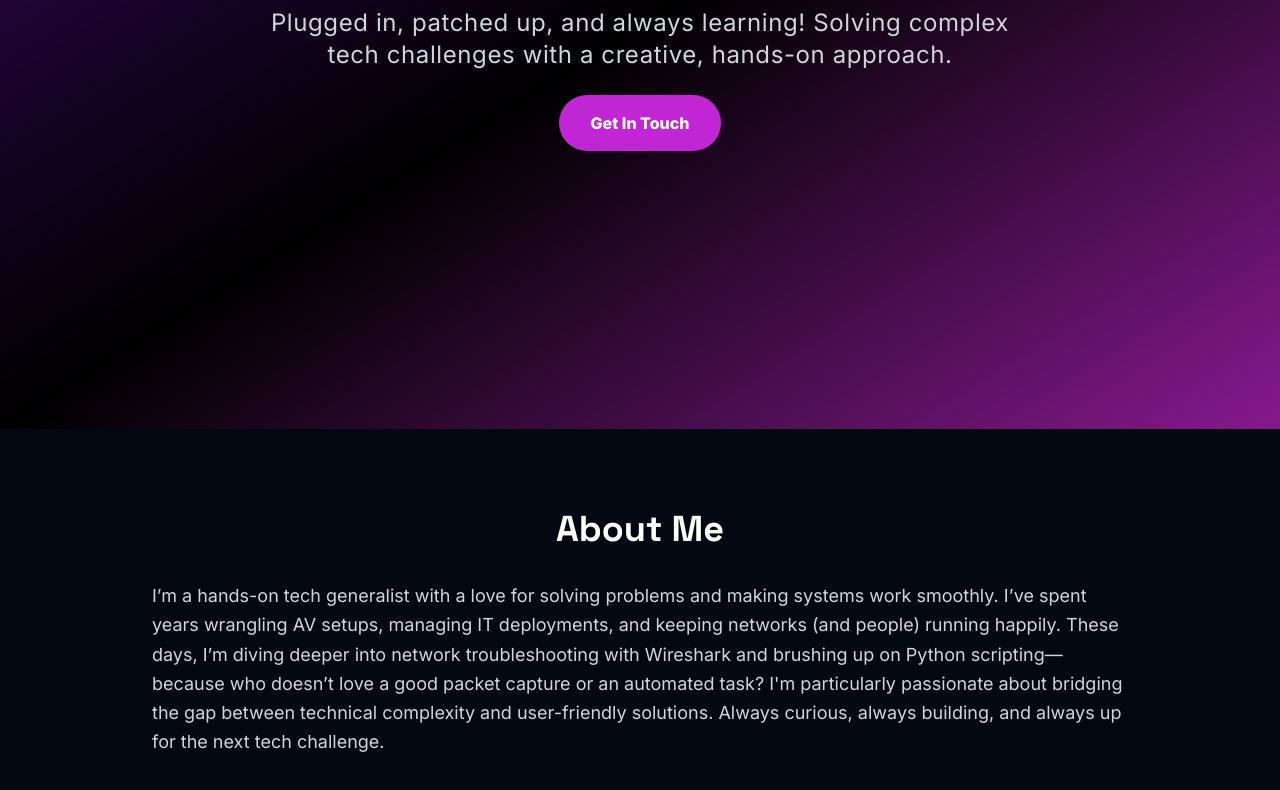
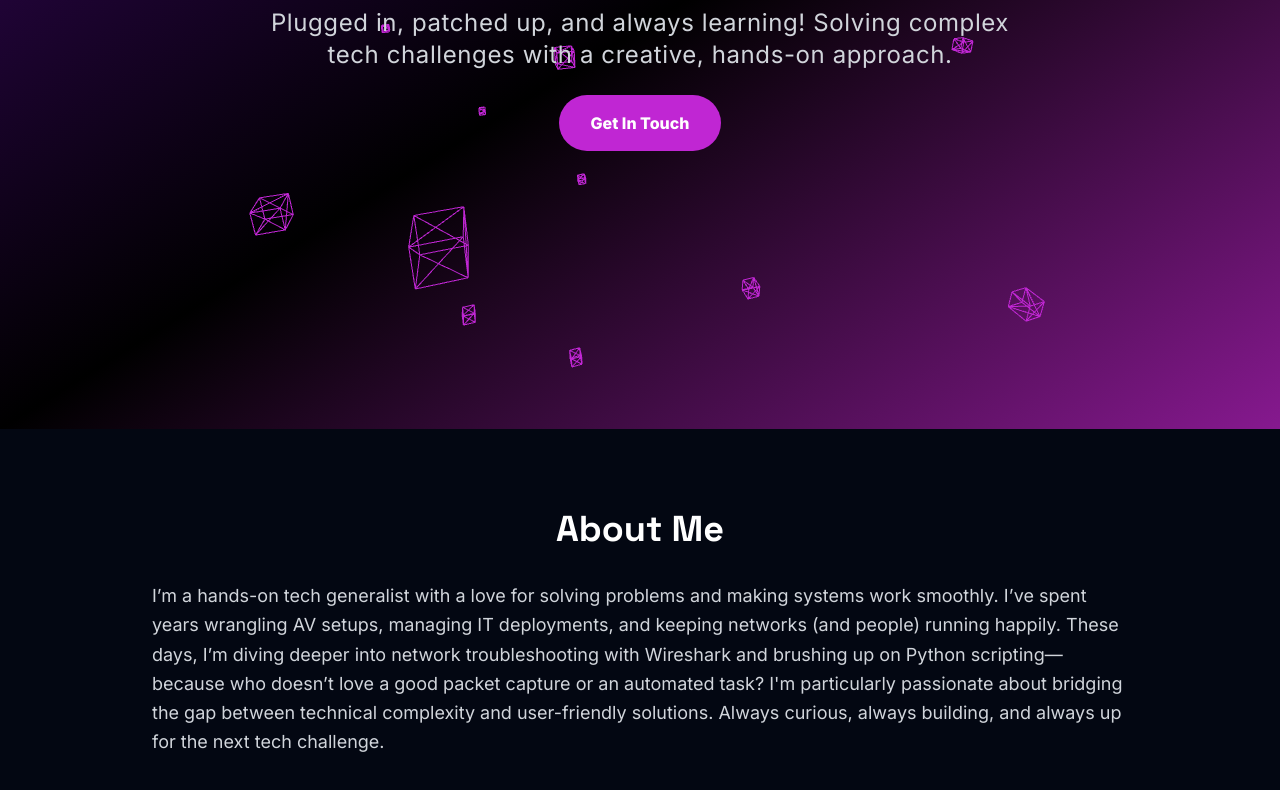
Before and after one commit to KnowOneActual/BB_Website, a plain HTML site: page index.html in a window 1280 px wide. Shown: the part 371-1161 px from the top of the page. Drawn offline with nearby package versions, Linux system fonts and the light colour scheme.

Commit message:
added flare to site

```diff
--- a/index.html
+++ b/index.html
@@ -8,26 +8,29 @@
   <meta name="viewport" content="width=device-width, initial-scale=1" />
   <meta name="description" content="Personal portfolio showcasing work and personal brand" />
   <title>Beau Bremer</title>
-    <!-- Link to Google Fonts with preload hint for performance -->
+
   <link rel="preload" href="https://fonts.googleapis.com/css2?family=Inter:wght@400;600;800&family=Space+Grotesk:wght@400;700&display=swap" as="style" crossorigin="anonymous" />
   <link href="https://fonts.googleapis.com/css2?family=Inter:wght@400;600;800&family=Space+Grotesk:wght@400;700&display=swap" rel="stylesheet" crossorigin="anonymous" />
-    <!-- Link to Tailwind CSS from CDN (version-pinned) -->
+
   <script src="https://cdn.tailwindcss.com"></script>
-    <!-- Link to your custom external CSS file -->
+
   <link rel="stylesheet" href="style.css">
-    <!-- Google reCAPTCHA script -->
+
   <script src="https://www.google.com/recaptcha/api.js" async defer></script>
+  <script src="https://cdnjs.cloudflare.com/ajax/libs/three.js/r128/three.min.js"></script>
 </head>
 <body class="bg-gray-950 text-white scroll-smooth">
+
   <main>
-      <!-- Main content landmark starts here -->
-      <section class="min-h-screen flex items-center justify-center text-center bg-gradient-to-br from-purple-950 via-black to-fuchsia-800 px-6">
-        <div class="space-y-6 max-w-3xl fade-in">
+    <section class="min-h-screen relative flex items-center justify-center text-center bg-gradient-to-br from-purple-950 via-black to-fuchsia-800 px-6 overflow-hidden">
+      <canvas id="hero-background" class="absolute inset-0 z-0"></canvas>
+      <div class="relative z-10 space-y-6 max-w-3xl fade-in">
         <h1 class="text-6xl font-extrabold leading-tight">Hey, I'm Beau Bremer</h1>
         <p class="text-2xl font-light tracking-wide text-gray-300">Plugged in, patched up, and always learning! Solving complex tech challenges with a creative, hands-on approach.</p>
         <a href="#contact" class="inline-block px-8 py-4 bg-fuchsia-600 hover:bg-fuchsia-700 text-white font-bold rounded-full transition duration-300 transform hover:scale-105">Get In Touch</a>
       </div>
     </section>
+
     <section class="max-w-5xl mx-auto py-20 px-6">
       <h2 class="text-4xl font-bold mb-8 text-center fade-in">About Me</h2>
       <div class="flex flex-col md:flex-row md:space-x-12 items-center fade-in">
@@ -36,6 +39,7 @@
         </div>
       </div>
     </section>
+
     <section class="bg-gray-900 py-20 px-6">
       <div class="max-w-4xl mx-auto">
         <h2 class="text-3xl font-bold mb-8 text-center fade-in">🧰 Creative Resource Library</h2>
@@ -60,7 +64,7 @@
         </ul>
         </div>
     </section>
-      <!-- NEW SECTION FOR DATA VIZ INFOGRAPHIC -->
+
     <section class="max-w-5xl mx-auto py-20 px-6 bg-gray-950">
         <div class="text-center mb-12">
           <h2 class="text-4xl font-bold mb-4 fade-in">📊 Data Visualization Insights</h2>
@@ -68,7 +72,7 @@
           <a href="trends.html" class="inline-block px-8 py-4 mt-6 bg-fuchsia-600 hover:bg-fuchsia-700 text-white font-bold rounded-full transition duration-300 transform hover:scale-105 fade-in"> View Infographic Project </a>
         </div>
     </section>
-      <!-- END NEW SECTION -->
+
     <section class="py-20 px-6 max-w-4xl mx-auto">
     <h2 class="text-3xl font-bold mb-10 text-center fade-in">What People Say</h2>
     <div class="space-y-8">
@@ -90,33 +94,111 @@
       </blockquote>
     </div>
     </section>
+
+
     <section id="contact" class="bg-gray-950 py-20 px-6">
       <div class="max-w-2xl mx-auto text-center">
         <h2 class="text-3xl font-bold mb-2 fade-in">Talk Back Mic 🎙️</h2>
         <p class="text-gray-400 mb-8 fade-in">Speak directly to Beau — leave your message, thoughts, or shout-outs!</p>
         <form id="talkBackForm" class="space-y-6 bg-gray-800 p-6 rounded-xl shadow-lg fade-in" action="https://formspree.io/f/mgvywyjv" method="POST">
-            <input type="text" name="name" placeholder="Your Name" required class="w-full p-3 rounded bg-gray-900 text-white border border-gray-700" />
-            <input type="email" name="email" placeholder="Your Email" required class="w-full p-3 rounded bg-gray-900 text-white border border-gray-700" />
-            <textarea name="message" placeholder="Your Message or Shout-out" rows="5" required class="w-full p-3 rounded bg-gray-900 text-white border border-gray-700"></textarea>
+          <input type="text" name="name" placeholder="Your Name" required
+            class="w-full p-3 rounded bg-gray-900 text-white border border-gray-700" />
+          <input type="email" name="email" placeholder="Your Email" required
+            class="w-full p-3 rounded bg-gray-900 text-white border border-gray-700" />
+          <textarea name="message" placeholder="Your Message or Shout-out" rows="5" required
+            class="w-full p-3 rounded bg-gray-900 text-white border border-gray-700"></textarea>
+
           <div class="g-recaptcha" data-sitekey="6LeghlArAAAAAMvF5u0Y4cFajLa21TEWokBOzKso"></div>
-            <button type="submit" class="px-6 py-3 bg-fuchsia-600 hover:bg-fuchsia-700 font-bold rounded transition flex items-center justify-center space-x-2 talkback-btn">
+
+          <button type="submit"
+            class="px-6 py-3 bg-fuchsia-600 hover:bg-fuchsia-700 font-bold rounded transition flex items-center justify-center space-x-2 talkback-btn">
             <svg xmlns="http://www.w3.org/2000/svg" class="h-5 w-5" fill="none" viewBox="0 0 24 24" stroke="currentColor">
-                <path stroke-linecap="round" stroke-linejoin="round" stroke-width="2" d="M9 19V6a3 3 0 116 0v13M5 10h14" />
+              <path stroke-linecap="round" stroke-linejoin="round" stroke-width="2"
+                d="M9 19V6a3 3 0 116 0v13M5 10h14" />
             </svg>
             <span>Send to the Booth</span>
           </button>
         </form>
         <div class="mt-8 flex justify-center space-x-4 fade-in">
           <a href="https://github.com/KnowOneActual" class="hover:text-fuchsia-400">GitHub</a>
-            <!-- NEW LINK HERE -->
           <a href="security-report.html" class="hover:text-fuchsia-400">Security Report</a>
-          </div>
         </div>
       </section>
     </main>
-    <!-- Main content landmark ends here -->
-    <footer class="text-center py-6 bg-gray-900 text-gray-500"> © 2025 Beau Bremer. Stay bold, keep creating, and rock on! All rights reserved. Have the Best Day and/or Night ever! </footer>
-    <!-- Link to your custom external JavaScript file -->
+
+    <footer class="text-center py-6 bg-gray-900 text-gray-500">
+      © 2025 Beau Bremer. Stay bold, keep creating, and rock on! All rights reserved. Have the Best Day and/or Night ever!
+    </footer>
+
     <script src="script.js" defer></script>
+    <script>
+      // Three.js setup for interactive background
+      window.onload = function() {
+        const scene = new THREE.Scene();
+        const camera = new THREE.PerspectiveCamera(75, window.innerWidth / window.innerHeight, 0.1, 1000);
+        const renderer = new THREE.WebGLRenderer({ antialias: true, alpha: true, canvas: document.getElementById('hero-background') });
+
+        renderer.setSize(window.innerWidth, window.innerHeight);
+        renderer.setPixelRatio(window.devicePixelRatio);
+        renderer.setClearColor(0x000000, 0); // Transparent background
+
+        const geometry = new THREE.BoxGeometry(1, 1, 1);
+        const material = new THREE.MeshBasicMaterial({ color: 0xC026D3, wireframe: true }); // Fuchsia wireframe
+
+        const cubes = [];
+        const numCubes = 50;
+        for (let i = 0; i < numCubes; i++) {
+          const cube = new THREE.Mesh(geometry, material);
+          cube.position.set(
+            (Math.random() - 0.5) * 20,
+            (Math.random() - 0.5) * 20,
+            (Math.random() - 0.5) * 20
+          );
+          cube.scale.setScalar(Math.random() * 0.5 + 0.1);
+          scene.add(cube);
+          cubes.push(cube);
+        }
+
+        camera.position.z = 5;
+
+        // Mouse interaction
+        let mouseX = 0;
+        let mouseY = 0;
+
+        document.addEventListener('mousemove', (event) => {
+          mouseX = (event.clientX / window.innerWidth) * 2 - 1;
+          mouseY = -(event.clientY / window.innerHeight) * 2 + 1;
+        });
+
+        // Animation loop
+        function animate() {
+          requestAnimationFrame(animate);
+
+          // Rotate cubes
+          cubes.forEach(cube => {
+            cube.rotation.x += 0.001;
+            cube.rotation.y += 0.001;
+            cube.position.x += (Math.random() - 0.5) * 0.005;
+            cube.position.y += (Math.random() - 0.5) * 0.005;
+          });
+
+          // Camera slight rotation based on mouse
+          camera.position.x += (mouseX * 0.1 - camera.position.x) * 0.05;
+          camera.position.y += (mouseY * 0.1 - camera.position.y) * 0.05;
+          camera.lookAt(scene.position);
+
+          renderer.render(scene, camera);
+        }
+
+        animate();
+
+        // Handle window resizing
+        window.addEventListener('resize', () => {
+          camera.aspect = window.innerWidth / window.innerHeight;
+          camera.updateProjectionMatrix();
+          renderer.setSize(window.innerWidth, window.innerHeight);
+        });
+      };
+    </script>
   </body>
 </html>
```
Lines whose indentation alone changed are shown as unchanged.
